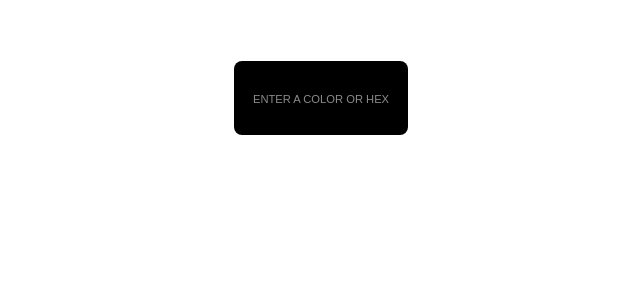
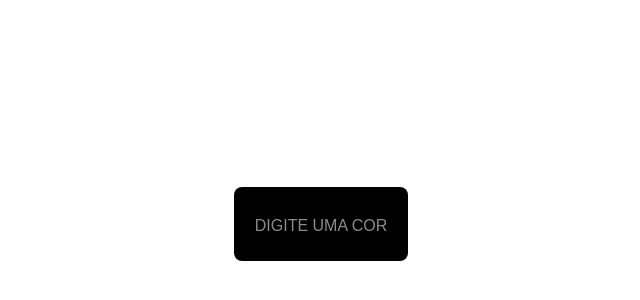
Before and after one commit to Gustavocrs/color, a React (Create React App) app: page / in a window 1280 px wide. Shown: the part 428-728 px from the top of the page, without its empty margins (319-959 px from the left). Built offline with nearby package versions, Linux system fonts and the light colour scheme.

Commit message:
Add files via upload

```diff
--- a/src/App.jsx
+++ b/src/App.jsx
@@ -13,10 +13,10 @@ function App() {
 
   return (
     <div style={styledBackground} className="App">
-      <Shazam text="Shazaaammm!!" />
+      <Shazam />
       <Input
         type="text"
-        placeholder="Enter a color or Hex"
+        placeholder="Digite uma cor"
         value={color ? color : ""}
         onChange={(e) => setColor(e.target.value)}
       />
--- a/src/components/Input.jsx
+++ b/src/components/Input.jsx
@@ -4,7 +4,7 @@ export const Input = styled.input`
   width: 150px;
   height: 50px;
   padding: 12px;
-  font-size: 1rem;
+  font-size: 1.3rem;
   font-family: sans-serif;
   text-transform: uppercase;
   text-align: center;
@@ -13,6 +13,6 @@ export const Input = styled.input`
   outline: none;
   filter: invert(100%);
   &::placeholder{
-    font-size: 0.7rem;
+    font-size: 1rem;
   }
 `;
--- a/src/components/Shazam.jsx
+++ b/src/components/Shazam.jsx
@@ -1,11 +1,14 @@
 import styled from "styled-components";
 
 const P = styled.p`
-  font-size: 5rem;
+  font-size: 10rem;
   font-family: sans-serif;
   color: white;
+  @media screen and (max-width: 480px) {
+    font-size: 5rem;
+  }
 `;
 
 export function Shazam(props) {
-  return <P>{props.text}</P>;
+  return <P>Shazam!</P>;
 }
```
Also changed, not shown: src/components/Button.jsx (line endings or trailing spaces).
